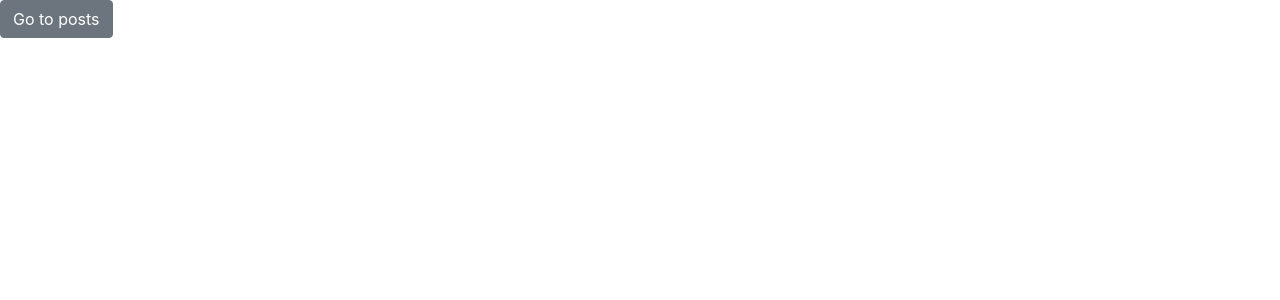
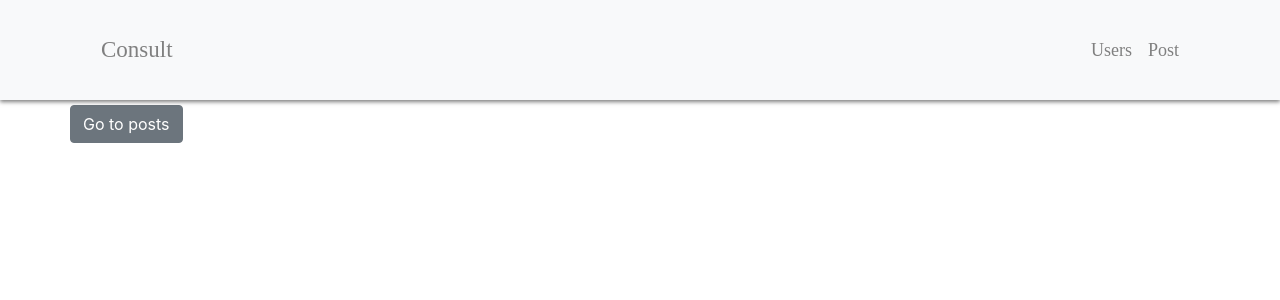
Before and after one commit to jpaomat/completeApp, an Angular app: page / in a window 1280 px wide. Shown: the top 300 px of the page. Built offline with nearby package versions, Linux system fonts and the light colour scheme.

Commit message:
routerForTemplate

```diff
--- a/package.json
+++ b/package.json
@@ -20,6 +20,7 @@
     "@angular/platform-browser-dynamic": "~8.2.4",
     "@angular/router": "~8.2.4",
     "bootstrap": "^4.4.1",
+    "font-awesome": "^4.7.0",
     "rxjs": "~6.4.0",
     "tslib": "^1.10.0",
     "zone.js": "~0.9.1"
--- a/src/app/app.component.html
+++ b/src/app/app.component.html
@@ -1,2 +1,2 @@
-
+<app-menu></app-menu>
 <router-outlet></router-outlet>
--- a/src/app/app.module.ts
+++ b/src/app/app.module.ts
@@ -5,12 +5,14 @@ import { AppRoutingModule } from './app-routing.module';
 import { AppComponent } from './app.component';
 import { UsersComponent } from './users/users.component';
 import { PostsComponent } from './posts/posts.component';
+import { MenuComponent } from './shared/headers/menu/menu.component';
 
 @NgModule({
   declarations: [
     AppComponent,
     UsersComponent,
-    PostsComponent
+    PostsComponent,
+    MenuComponent
   ],
   imports: [
     BrowserModule,
--- a/src/app/posts/posts.component.html
+++ b/src/app/posts/posts.component.html
@@ -1 +1,3 @@
-<button type="button" class="btn btn-primary" (click)="goToUsers()">Go to users</button>
+<div class="container section-pad">
+  <button type="button" class="btn btn-primary" (click)="goToUsers()">Go to users</button>
+</div>
--- a/src/app/posts/posts.component.ts
+++ b/src/app/posts/posts.component.ts
@@ -9,7 +9,7 @@ import { Router } from '@angular/router';
 export class PostsComponent implements OnInit {
 
   constructor(private routerModule: Router) { }
-
+  title="Posts";
   ngOnInit() {
   };
   goToUsers(){
--- /dev/null
+++ b/src/app/shared/headers/menu/menu.component.html
@@ -0,0 +1,30 @@
+<nav class="navbar navbar-expand-lg fixed-top navbar-light bg-light nav-color">
+  <div class="container">
+    <a class="nav-link" routerLink="/users">
+      <i class="fas fa-paw"></i>
+      {{title}}
+    </a>
+    <button class="navbar-toggler nav-link" type="button" data-toggle="collapse" data-target="#navbarSupportedContent" aria-controls="navbarSupportedContent" aria-expanded="false" aria-label="Toggle navigation">
+      <i class="fas fa-bars"></i>
+    </button> <!--boton que agrega responsive al menu-->
+
+    <div class="collapse navbar-collapse" id="navbarSupportedContent">
+      <ul class="navbar-nav ml-auto"> <!--la clase ml auto envia los dos item a la parte derecha-->
+        <li class="nav-item active">
+          <div>
+            <a class="navbar-brand" routerLink="/users" [routerLinkActive]="'active'">
+              Users
+            </a>
+          </div>
+        </li>
+        <li class="nav-item">
+          <div>
+            <a class="navbar-brand" routerLink="/posts" [routerLinkActive]="'active'">
+              Post
+            </a>
+        </div>
+        </li>
+      </ul>
+    </div>
+  </div>
+</nav>
--- /dev/null
+++ b/src/app/shared/headers/menu/menu.component.scss
@@ -0,0 +1,18 @@
+.navbar{
+  box-shadow: 0 2px 4px 0 rgba(0, 0, 0, .5);
+  min-height: 100px;
+  //background: url(../../../assets/images/huella.jpg);
+  margin-left: auto;
+  margin-right: auto;
+  background-size: 10%;//
+}
+.navbar-brand{
+  color: gray;
+  font-family:'Pacifico', cursive;
+  font-size: large;
+}
+.nav-link{
+  color: gray;
+  font-family: 'Lobster', cursive;
+  font-size: 23px;
+}
--- /dev/null
+++ b/src/app/shared/headers/menu/menu.component.ts
@@ -0,0 +1,15 @@
+import { Component, OnInit } from '@angular/core';
+
+@Component({
+  selector: 'app-menu',
+  templateUrl: './menu.component.html',
+  styleUrls: ['./menu.component.scss']
+})
+export class MenuComponent implements OnInit {
+
+  constructor() { }
+  title="Consult";
+  ngOnInit() {
+  }
+
+}
--- a/src/app/users/users.component.html
+++ b/src/app/users/users.component.html
@@ -1 +1,3 @@
-<button type="button" class="btn btn-secondary" (click)="goToPosts()">Go to posts</button>
+<div class="container section-pad">
+  <button type="button" class="btn btn-secondary" (click)="goToPosts()">Go to posts</button>
+</div>
--- a/src/app/users/users.component.ts
+++ b/src/app/users/users.component.ts
@@ -9,7 +9,7 @@ import { Router } from '@angular/router';
 export class UsersComponent implements OnInit {
 
   constructor(private routerModule: Router) { }
-
+  title="Users";
   ngOnInit() {
   };
   goToPosts(){
--- a/src/styles.scss
+++ b/src/styles.scss
@@ -1 +1,4 @@
 /* You can add global styles to this file, and also import other style files */
+.section-pad{
+  padding: 105px 0;
+}
```
Also changed, not shown: 2 other files (tests, documents, lock files or other folders).
